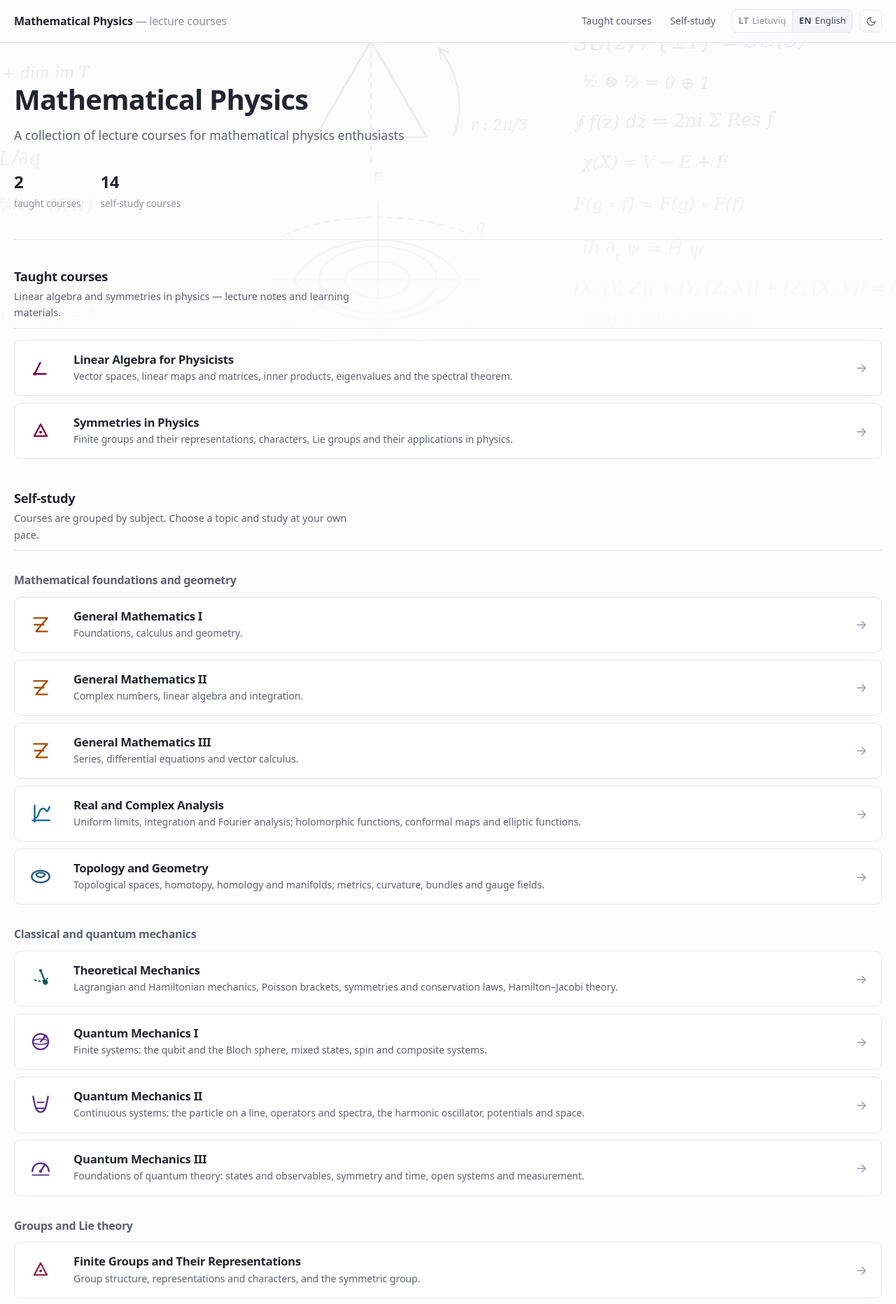
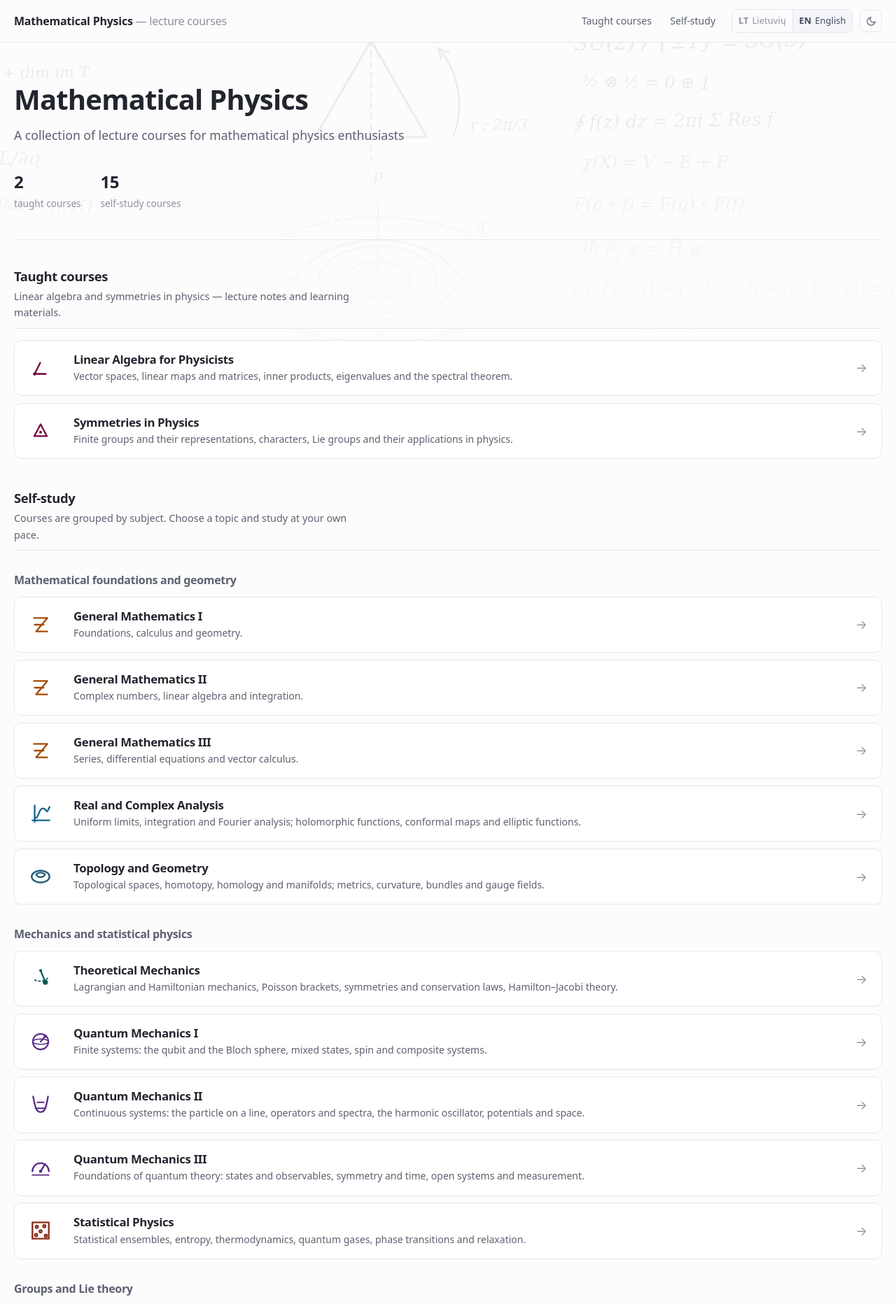
Before and after one commit to matfiz/matfiz.github.io, a plain HTML site: page en/index.html in a window 1280 px wide. Shown: the top 1864 px of the page at 70% size. Drawn offline with Linux system fonts and the light colour scheme.

```diff
--- a/en/index.html
+++ b/en/index.html
@@ -72,7 +72,7 @@
     <p class="lede">A collection of lecture courses for mathematical physics enthusiasts</p>
     <div class="meta">
       <div><b>2</b> taught courses</div>
-      <div><b>14</b> self-study courses</div>
+      <div><b>15</b> self-study courses</div>
     </div>
   </section>
 
@@ -181,7 +181,7 @@
     </section>
 
     <section class="study-group" id="mechanics" aria-labelledby="mechanics-title">
-      <h3 class="group-title" id="mechanics-title">Classical and quantum mechanics</h3>
+      <h3 class="group-title" id="mechanics-title">Mechanics and statistical physics</h3>
       <ul class="course-list">
       <li><a class="course-card" style="--card-accent: var(--c-mechanics)"
              href="https://matfiz.github.io/mechanika/en/">
@@ -238,6 +238,18 @@
         <div class="course-body">
           <h4>Quantum Mechanics III</h4>
           <p>Foundations of quantum theory: states and observables, symmetry and time, open systems and measurement.</p>
+        </div>
+        <div class="course-go" aria-hidden="true">→</div>
+      </a></li>
+
+      <li><a class="course-card" style="--card-accent: var(--c-statistical)"
+             href="https://matfiz.github.io/statistine-fizika/en/">
+        <svg class="course-glyph" width="34" height="34" viewBox="0 0 32 32" aria-hidden="true"
+             fill="none" stroke="currentColor" stroke-width="2.2"
+             stroke-linecap="round" stroke-linejoin="round"><path d="M5 5 H27 V27 H5 Z" /><circle cx="11" cy="11" r="1.6" /><circle cx="21" cy="10" r="1.6" /><circle cx="16" cy="17" r="1.6" /><circle cx="10" cy="22" r="1.6" /><circle cx="23" cy="23" r="1.6" /></svg>
+        <div class="course-body">
+          <h4>Statistical Physics</h4>
+          <p>Statistical ensembles, entropy, thermodynamics, quantum gases, phase transitions and relaxation.</p>
         </div>
         <div class="course-go" aria-hidden="true">→</div>
       </a></li>
--- a/styles.css
+++ b/styles.css
@@ -8,6 +8,7 @@
   --c-linalg:        #78003f;
   --c-symmetries:    #78003f;
   --c-mechanics:     #0e5a5a;
+  --c-statistical:   #8c2d19;
   --c-computing:     #5b2d86;
   --c-quantum:       #5b2d86;
   --c-mathematics: #A64B00;
@@ -59,6 +60,7 @@
     --c-linalg:        #d888a8;
     --c-symmetries:    #d888a8;
     --c-mechanics:     #5fbfb8;
+    --c-statistical:   #e3a08d;
     --c-computing:     #b79be0;
     --c-quantum:       #b79be0;
     --c-mathematics: #e6a16a;
@@ -79,6 +81,7 @@
   --c-linalg:        #d888a8;
   --c-symmetries:    #d888a8;
   --c-mechanics:     #5fbfb8;
+  --c-statistical:   #e3a08d;
   --c-computing:     #b79be0;
   --c-quantum:       #b79be0;
   --c-mathematics: #e6a16a;
```
Also changed, not shown: index.html (+14 -2 lines).
